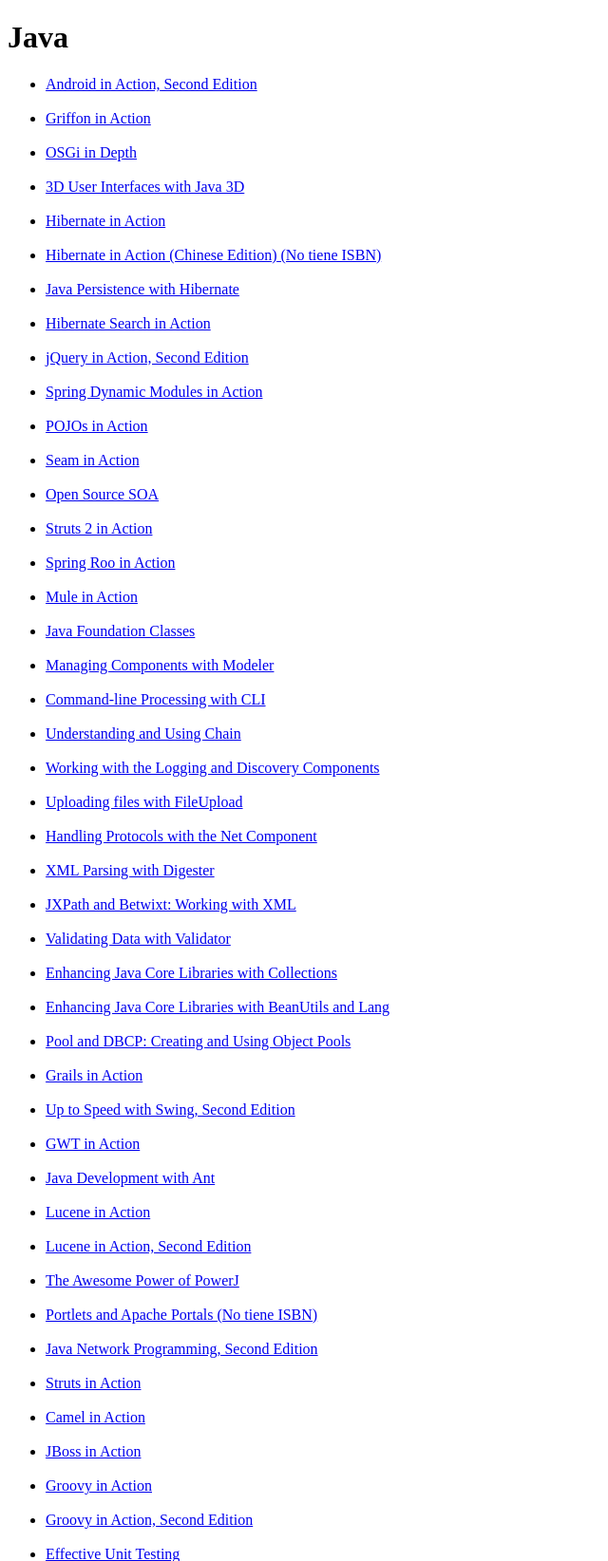
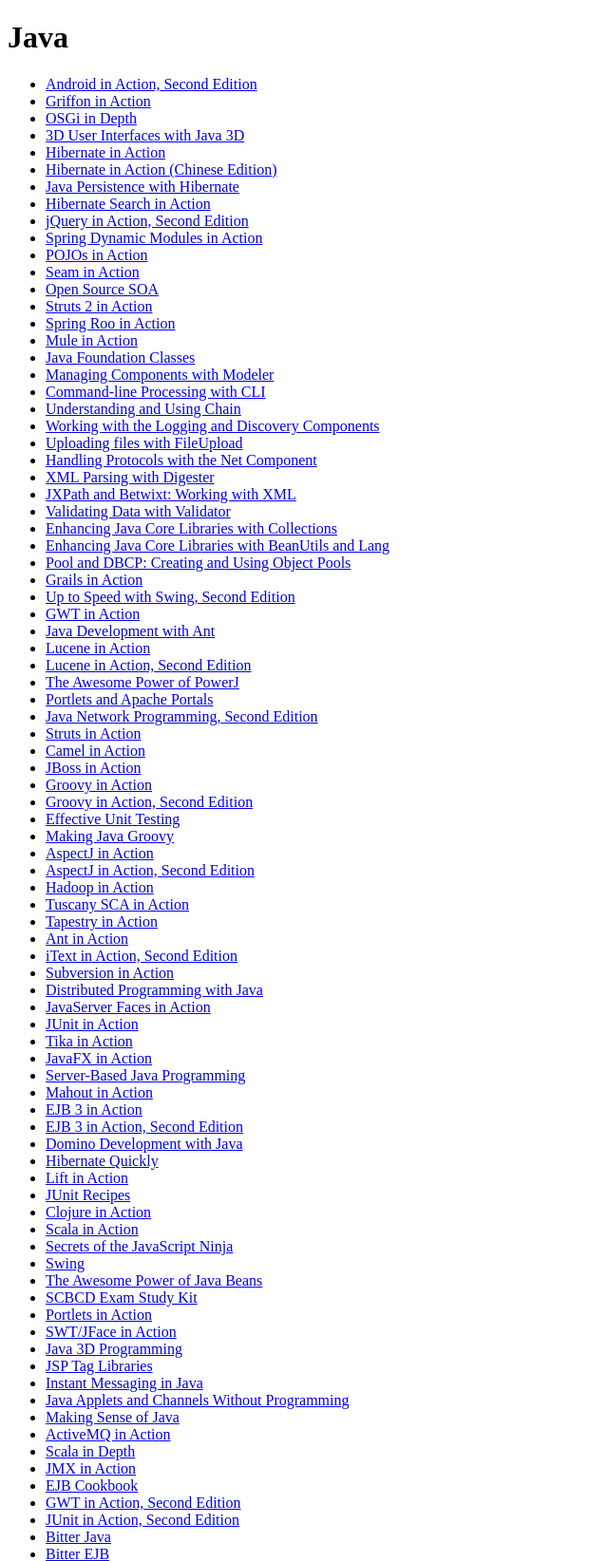
Before and after one commit to javierpzh/flask2_heroku, a Flask app: a page that uses templates/categorias.html in a window 1280 px wide. Shown: the top 1644 px of the page at 95% size, without its empty margins (0-640 px from the left). Run offline with Flask 2, Linux system fonts and the light colour scheme; some libraries are stand-ins or nearby versions.

Commit message:
cambios categorias.html

```diff
--- a/templates/categorias.html
+++ b/templates/categorias.html
@@ -9,12 +9,7 @@
         <ul>
             {% for libro in libros -%}
                 {% if categoria in libro.categories -%}
-                    {% if libro.isbn %}
-                        <li><a href="/libro/{{libro.isbn}}">{{libro.title}}</a></li>
-                    {% else %}
-                        <li><a href="/">{{libro.title}} (No tiene ISBN)</a></li>
-                    {% endif %}
-                        <br>
+                    <li><a href="/libro/{{libro.isbn}}">{{libro.title}}</a></li>
                 {% endif %}
             {% endfor %}
         </ul>
```
